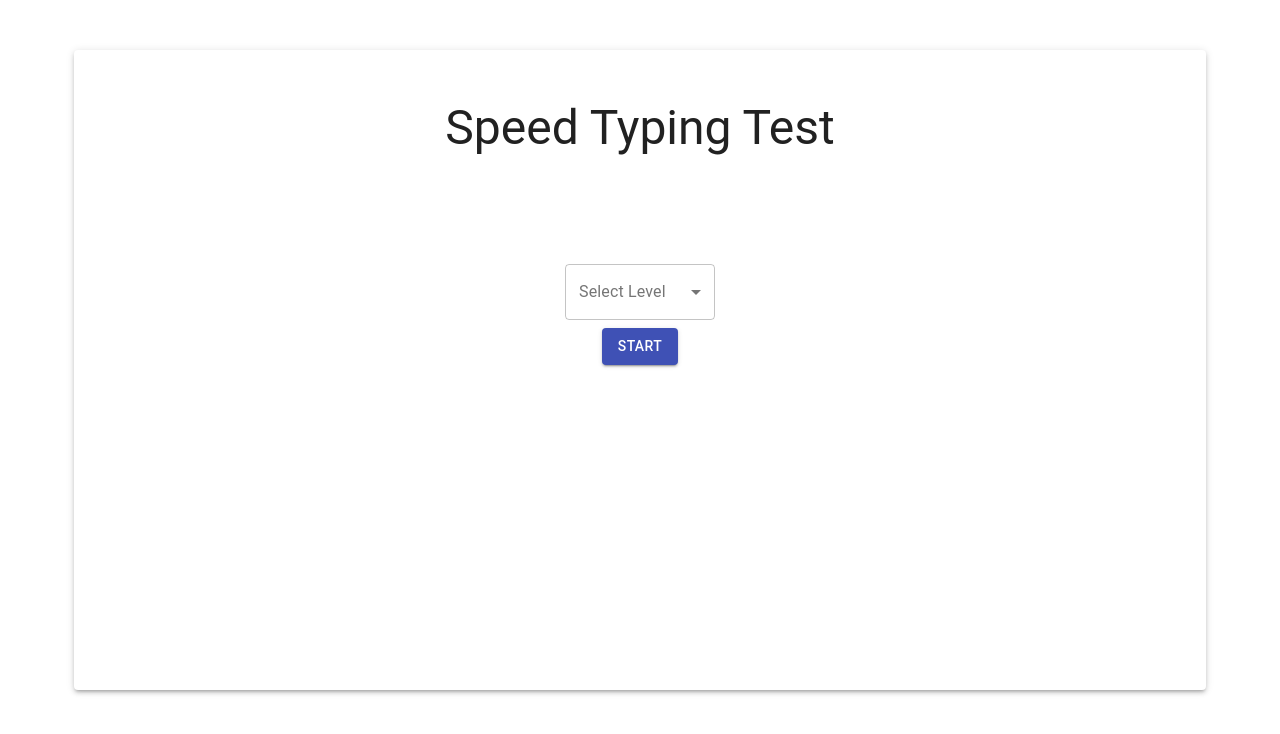
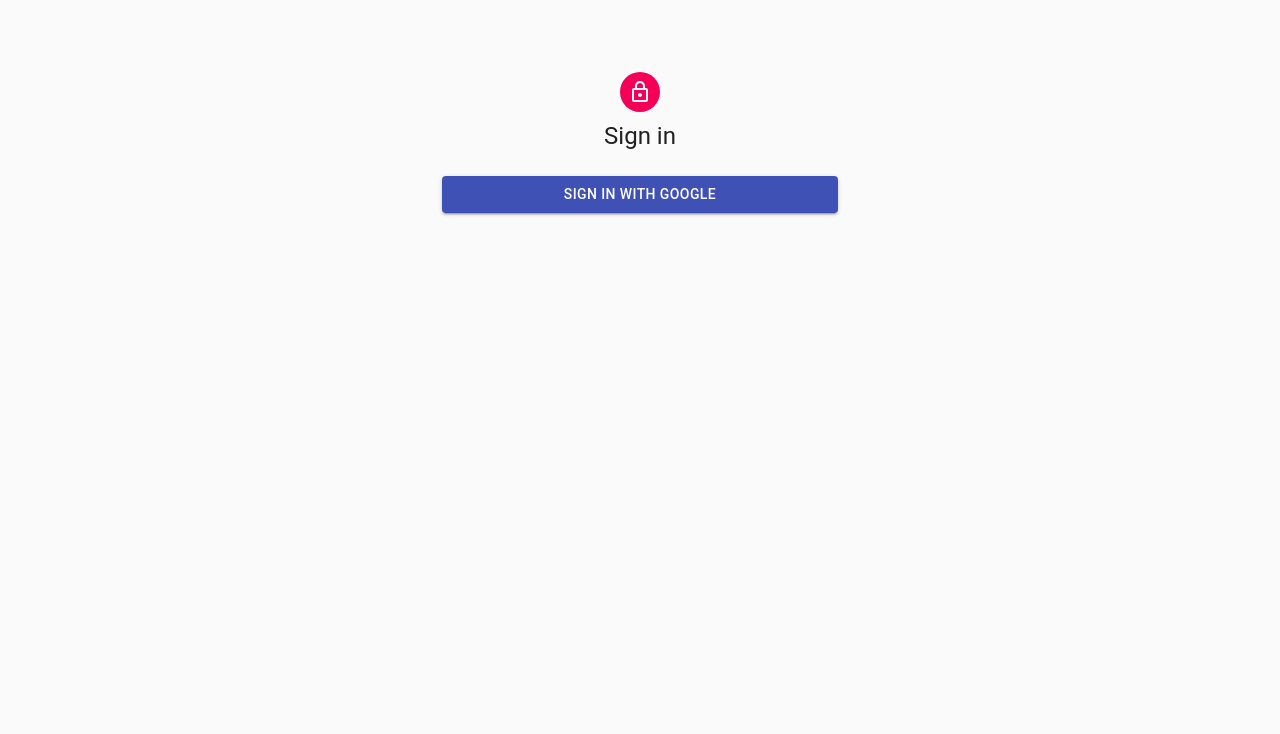
Before and after one commit to Bilal-Bangash/react-typescript-practice-project, a React (Create React App) app: page /sign-in in a window 1280 px wide. Shown: the top 734 px of the page. Built offline with nearby package versions, Linux system fonts and the light colour scheme.

Commit message:
feature - added routing and signin screen

```diff
--- a/package.json
+++ b/package.json
@@ -4,6 +4,7 @@
   "private": true,
   "dependencies": {
     "@material-ui/core": "^4.12.3",
+    "@material-ui/icons": "^4.11.2",
     "@testing-library/jest-dom": "^5.11.4",
     "@testing-library/react": "^11.1.0",
     "@testing-library/user-event": "^12.1.10",
@@ -13,6 +14,7 @@
     "@types/react-dom": "^17.0.0",
     "react": "^17.0.2",
     "react-dom": "^17.0.2",
+    "react-router-dom": "^5.2.0",
     "react-scripts": "4.0.3",
     "typescript": "^4.1.2",
     "web-vitals": "^1.0.1"
@@ -40,5 +42,8 @@
       "last 1 firefox version",
       "last 1 safari version"
     ]
+  },
+  "devDependencies": {
+    "@types/react-router-dom": "^5.1.8"
   }
 }
--- a/src/App.tsx
+++ b/src/App.tsx
@@ -1,11 +1,22 @@
-import React from 'react'
-import { Home } from './pages'
+import {
+  BrowserRouter as Router,
+  Route,
+  Switch,
+  Redirect,
+} from 'react-router-dom'
+import { Home, SignIn } from './pages'
 import './App.css'
 
 function App() {
   return (
     <div className="App">
-      <Home />
+      <Router>
+        <Switch>
+          <Route exact path="/sign-in" component={SignIn} />
+          <Route exact path="/home" component={Home} />
+          <Redirect from="/" to="/sign-in" />
+        </Switch>
+      </Router>
     </div>
   )
 }
--- /dev/null
+++ b/src/pages/SignIn/SignIn.styles.ts
@@ -0,0 +1,17 @@
+import { makeStyles } from '@material-ui/core/styles'
+
+export const signInStyles = makeStyles((theme) => ({
+  paper: {
+    marginTop: theme.spacing(8),
+    display: 'flex',
+    flexDirection: 'column',
+    alignItems: 'center',
+  },
+  avatar: {
+    margin: theme.spacing(1),
+    backgroundColor: theme.palette.secondary.main,
+  },
+  submit: {
+    margin: theme.spacing(3, 0, 2),
+  },
+}))
--- /dev/null
+++ b/src/pages/SignIn/SignIn.tsx
@@ -0,0 +1,37 @@
+import {
+  Avatar,
+  Button,
+  CssBaseline,
+  Typography,
+  Container,
+} from '@material-ui/core'
+import LockOutlinedIcon from '@material-ui/icons/LockOutlined'
+import { signInStyles } from './SignIn.styles'
+
+const SignIn = () => {
+  const classes = signInStyles()
+
+  return (
+    <Container component="main" maxWidth="xs">
+      <CssBaseline />
+      <div className={classes.paper}>
+        <Avatar className={classes.avatar}>
+          <LockOutlinedIcon />
+        </Avatar>
+        <Typography component="h1" variant="h5">
+          Sign in
+        </Typography>
+        <Button
+          type="submit"
+          fullWidth
+          variant="contained"
+          color="primary"
+          className={classes.submit}
+        >
+          Sign In With Google
+        </Button>
+      </div>
+    </Container>
+  )
+}
+export default SignIn
--- a/src/pages/index.ts
+++ b/src/pages/index.ts
@@ -1 +1,2 @@
 export { default as Home } from './Home/Home'
+export { default as SignIn } from './SignIn/SignIn'
```
Also changed, not shown: 1 other file (tests, documents, lock files or other folders).
